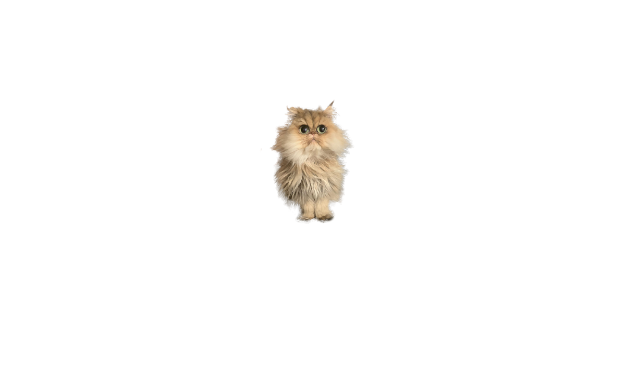
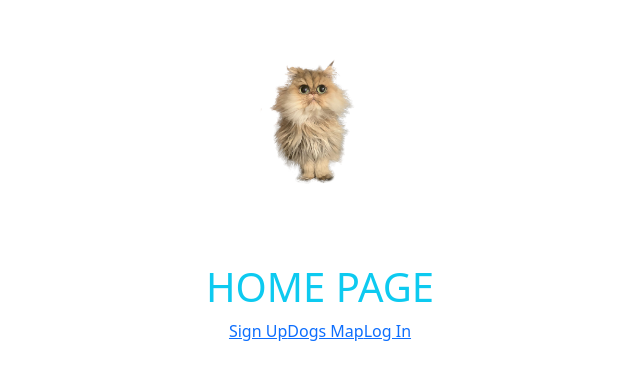
Before and after one commit to dalina5122/finalproject, a Vue app in the folder petapp/frontend/: page / in a window 1280 px wide. Shown: the part 230-610 px from the top of the page, without its empty margins (320-960 px from the left). Built offline with nearby package versions, Linux system fonts and the light colour scheme.

Commit message:
links to pages

```diff
--- a/petapp/frontend/src/App.vue
+++ b/petapp/frontend/src/App.vue
@@ -1,20 +1,12 @@
 <template>
   <div>
-    <Layout>
-      <Index />
-    </Layout>
+    <router-view></router-view>
   </div>
 </template>
 
 <script>
-  import Layout from './components/Layout.vue'
-  import Index from './components/Index.vue'
-
-  export default{
-    components:{
-      Layout,
-      Index
-    }
+  export default {
+    name: 'App'
   }
 </script>
 
--- a/petapp/frontend/src/components/Index.vue
+++ b/petapp/frontend/src/components/Index.vue
@@ -7,11 +7,10 @@
 
       <!-- BUTTONS -->
       <div>
-            <router-link to="/signup" target="_blank">Sign Up</router-link>
+        <router-link to="/signup">Sign Up</router-link>
         <router-link to="/dogs-map">Dogs Map</router-link>
         <router-link to="/log-in">Log In</router-link>
       </div>
-        <router-view></router-view>
     </div>
   </template>
 
--- a/petapp/frontend/src/components/Layout.vue
+++ b/petapp/frontend/src/components/Layout.vue
@@ -1,10 +1,12 @@
 <template>
+    <div>
       <header>
         <div>
           <img loading="auto" src="/media/oscar6.png" width="200">
         </div>
       </header>
-
       <main>
+        <router-view></router-view>
       </main>
+    </div>
   </template>
--- a/petapp/frontend/src/main.js
+++ b/petapp/frontend/src/main.js
@@ -15,18 +15,16 @@ import Index from './components/Index.vue'
 
 const routes=[
   {path: '/', component: Layout, children:[
-    {path: '/', component: Index},
+    {path: '', component: Index},
     {path: '/signup', component: SignUp},
     {path: '/dogs-map', component: DogsMap},
     {path: '/log-in', component: LogIn}
   ]}
-
 ]
 
 const router = createRouter({
-  history: createWebHistory(import.meta.env.BASE_URL),
+  history: createWebHistory(import.meta.env.BASE_URLs),
   routes
 })
-export default router
 
 createApp(App).use(router).mount('#app')
```
Lines whose indentation alone changed are shown as unchanged.
